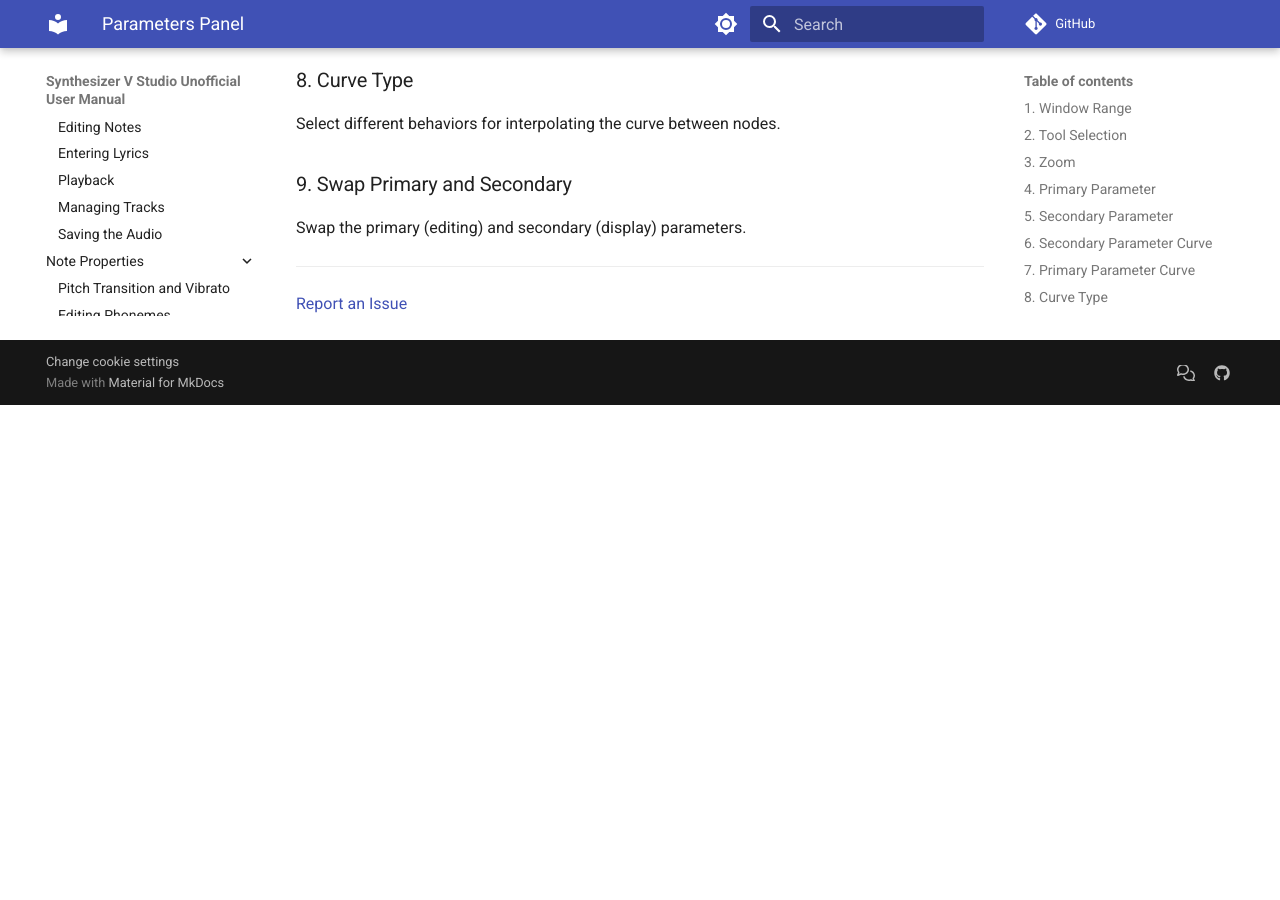
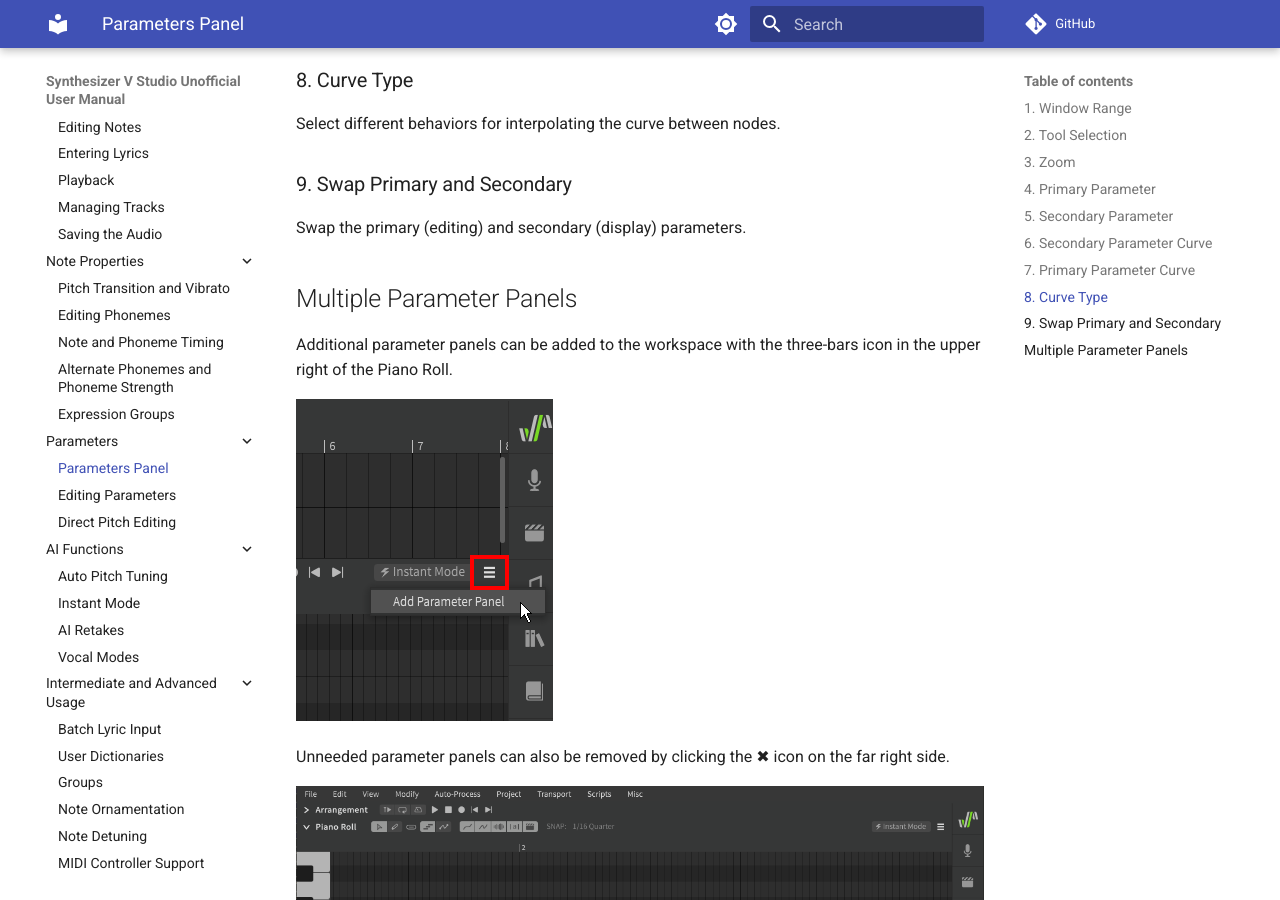
Before and after one commit to claire-west/svstudio-manual, an MkDocs documentation site: the page built from docs/parameters/parameters-panel.md, in a window 1280 px wide and 900 px high, scrolled down 1500 px. Built offline with MkDocs 1.6.1 and Material for MkDocs 9.7.7, drawn with Linux system fonts in a browser that asks for light colours; comment, search, counter and statistics services are not loaded; before the commit the page ends 1905 px from its top, so only the background shows below that.

Commit message:
Add multiple param panel section and movement modifier keys

```diff
--- a/docs/parameters/parameters-panel.md
+++ b/docs/parameters/parameters-panel.md
@@ -31,6 +31,16 @@
 ### 9. Swap Primary and Secondary
 Swap the primary (editing) and secondary (display) parameters.
 
+## Multiple Parameter Panels
+
+Additional parameter panels can be added to the workspace with the three-bars icon in the upper right of the Piano Roll.
+
+![Add Parameter Panel](/img/parameters/add-parameter-panel.png)
+
+Unneeded parameter panels can also be removed by clicking the ✖ icon on the far right side.
+
+![Multiple Parameter Panels](/img/parameters/multiple-parameter-panels.png)
+
 ---
 
 [Report an Issue](https://github.com/claire-west/svstudio-manual/issues/new?template=report-a-problem.md&title=[Page: Parameters Panel])
```
Also changed, not shown: docs/parameters/editing-parameters.md (+13 -3 lines), docs/quickstart/editing-notes.md (+10 -0 lines), docs/img/parameters/add-parameter-panel.png (added), docs/img/parameters/multiple-parameter-panels.png (added), 2 other files.
